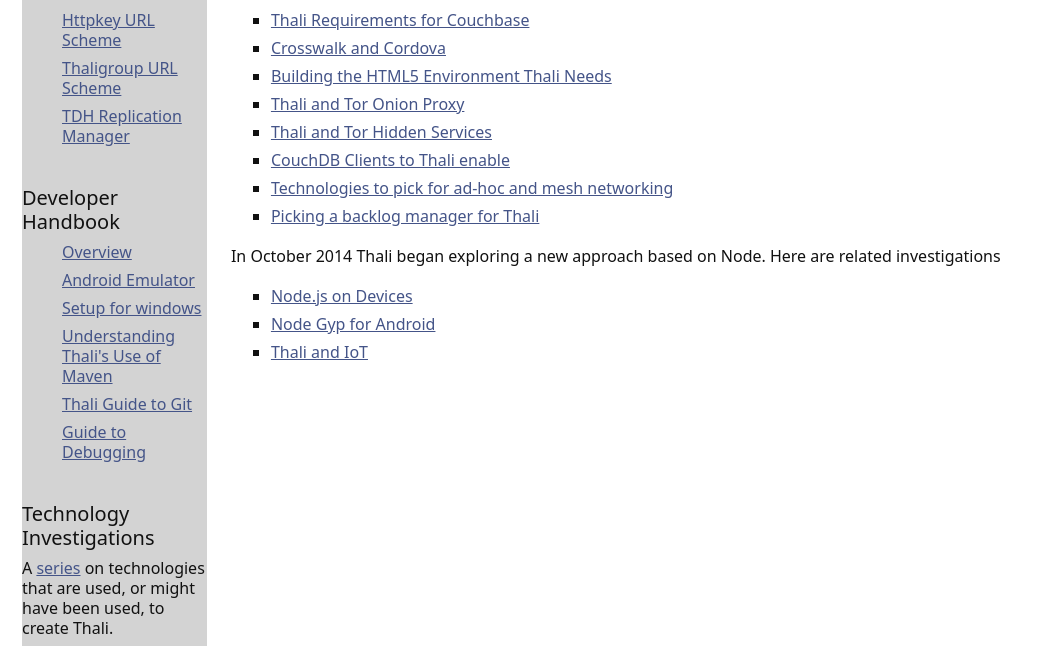
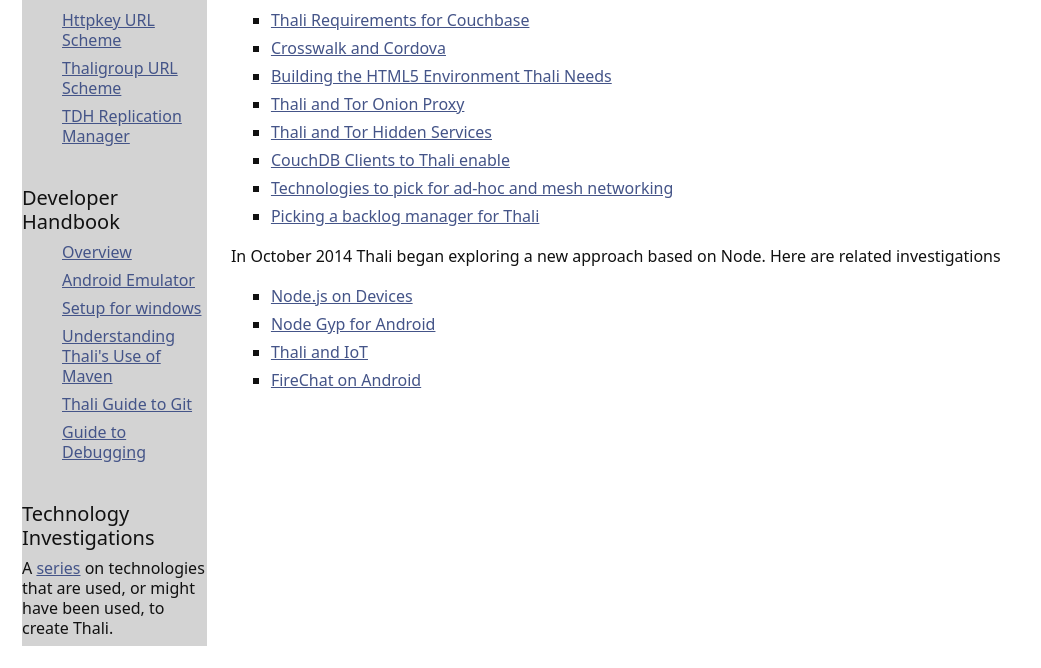
Before and after one commit to thaliproject/thali, a Jekyll site: the page built from TechnologyInvestigations.md, in a window 1280 px wide. Shown: the part 320-988 px from the top of the page, without its empty margins (0-1041 px from the left). Built offline with Jekyll 4.4.1, drawn with Linux system fonts in a browser that asks for light colours; Markdown is read by kramdown in place of the engine named in the settings.

Commit message:
Update TechnologyInvestigations.md

```diff
--- a/TechnologyInvestigations.md
+++ b/TechnologyInvestigations.md
@@ -27,3 +27,4 @@
 * [Node.js on Devices](nodeondevices)
 * [Node Gyp for Android](NotesOnNodeGypForAndroid)
 * [Thali and IoT](ThaliAndIoT)
+* [FireChat on Android](ExperimentWithFireChat)
```
